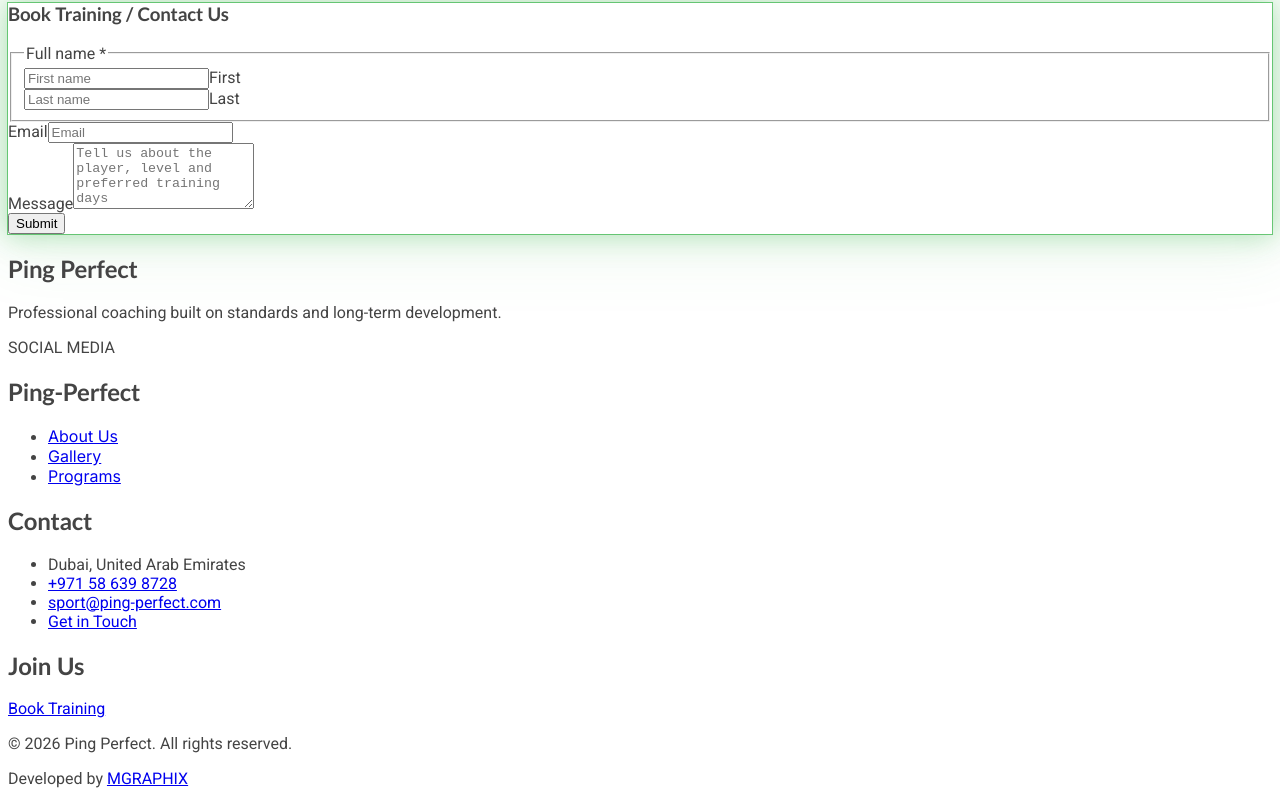
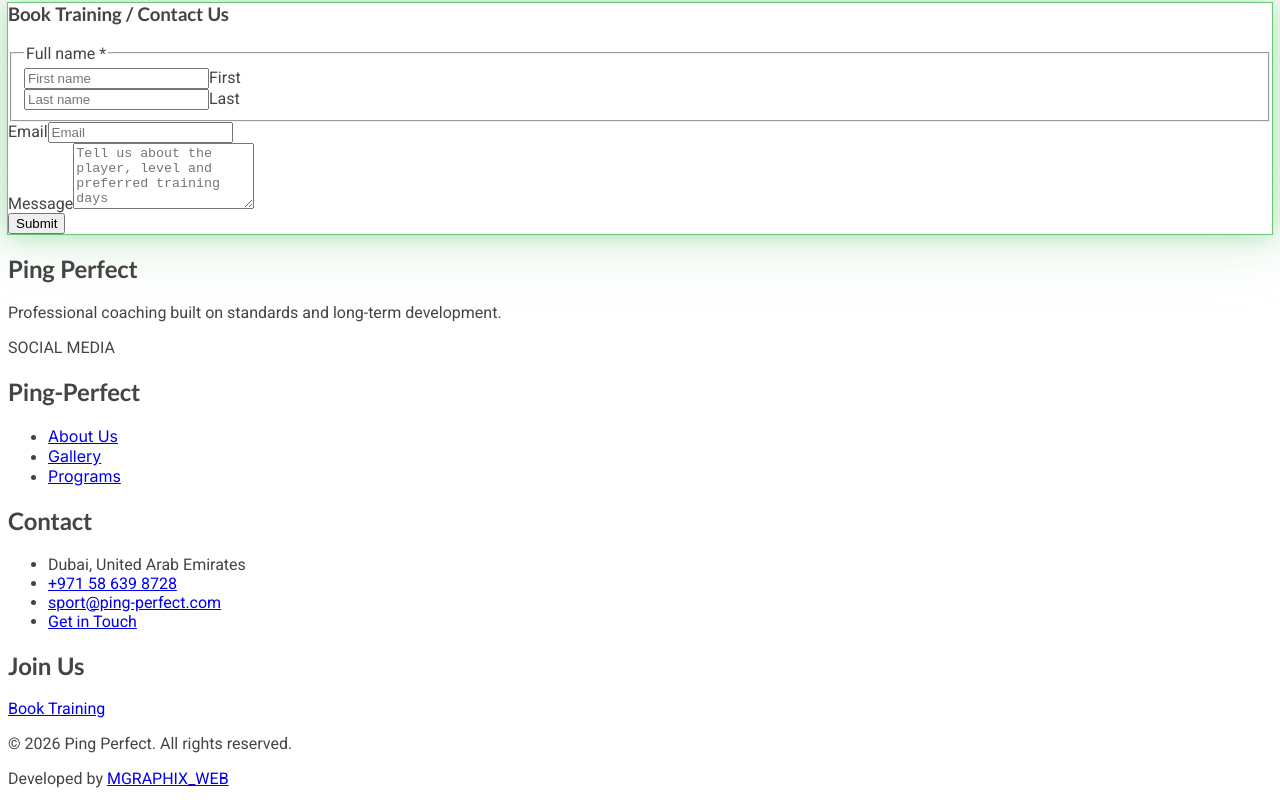
Before and after one commit to muhammed1675/ping-perfect, a React app in the folder src/: page / in a window 1280 px wide. Shown: the part 9478-10282 px from the top of the page. Built offline with nearby package versions, Linux system fonts and the light colour scheme; the HTML template or start-up script is replaced by a standard one.

Commit message:
Update social media links and developer name

```diff
--- a/src/data/site.ts
+++ b/src/data/site.ts
@@ -6,10 +6,10 @@ export const SITE = {
   email: 'sport@ping-perfect.com',
   emailHref: 'mailto:sport@ping-perfect.com',
   whatsapp: 'https://wa.me/971586398728',
-  instagram: 'https://instagram.com',
+  instagram: 'https://www.instagram.com/ping.perfect?cplk=Y2FyMTR4NWNtd2Mw',
   facebook: 'https://facebook.com',
   linkedin: 'https://linkedin.com',
-  developer: 'MGRAPHIX',
+  developer: 'MGRAPHIX_WEB',
   year: 2026
 };
 
```
